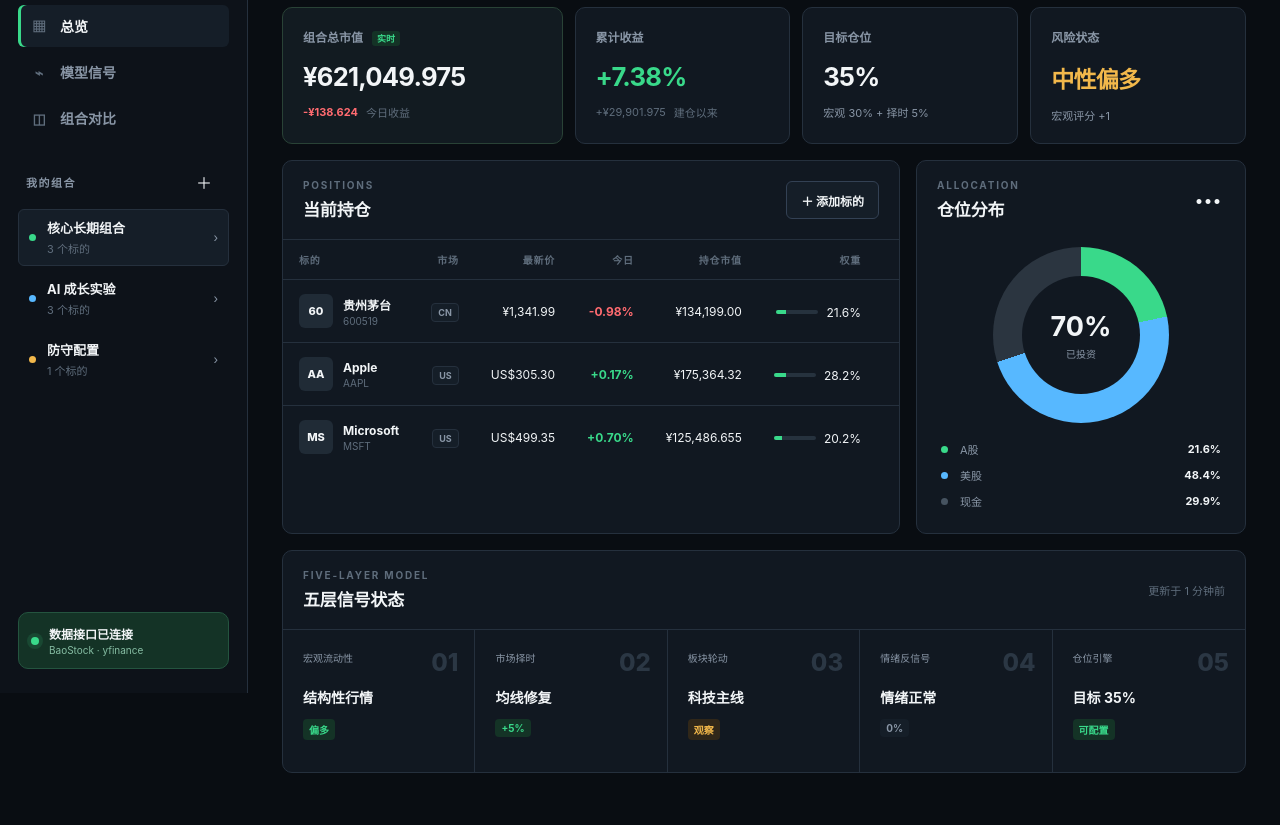
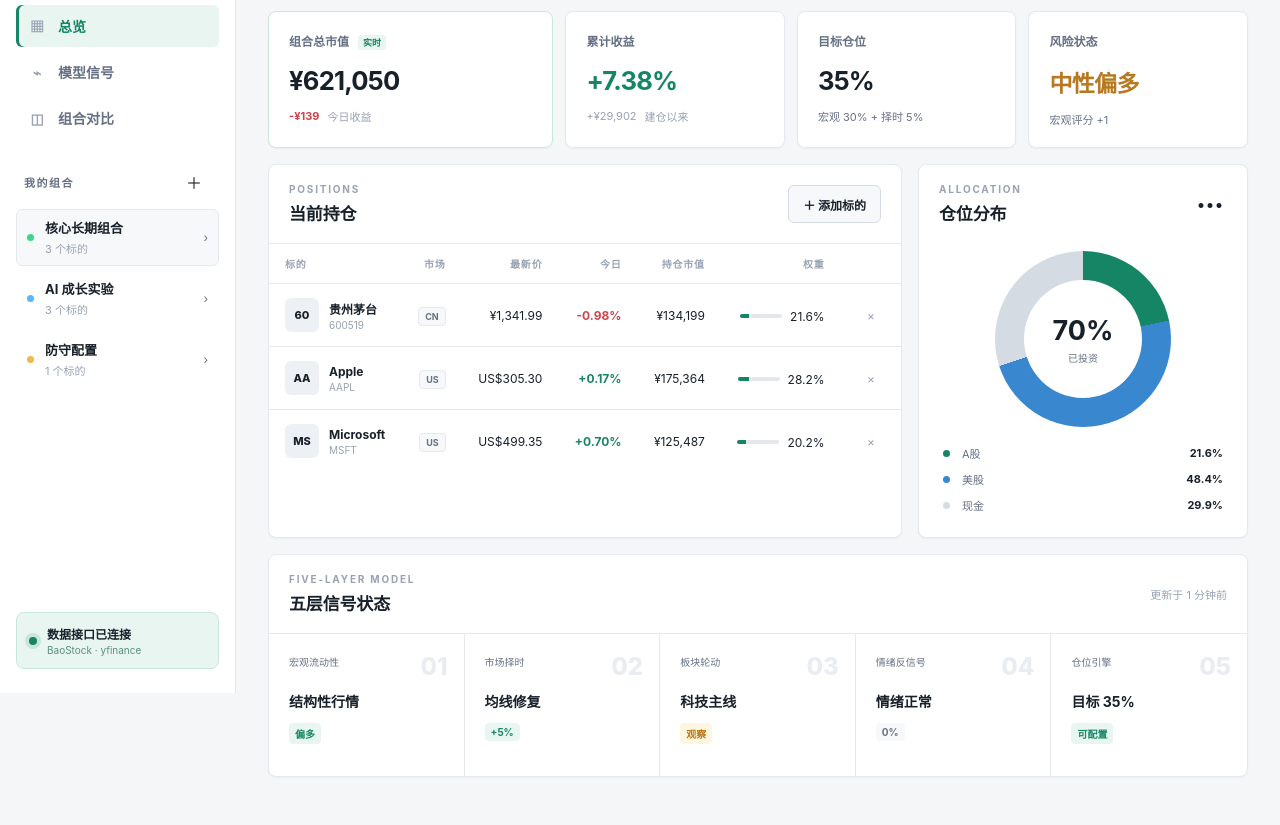
Before and after one commit to czcode0501/heng, a website built with Vite: page index.html in a window 1280 px wide. Shown: the part 107-932 px from the top of the page. Built offline with nearby package versions, Linux system fonts and the light colour scheme.

Commit message:
feat: modernize dashboard visual system

```diff
--- a/app.js
+++ b/app.js
@@ -67,6 +67,7 @@ const elements = {
   dialog: document.querySelector("#create-portfolio-dialog"),
   createForm: document.querySelector("#create-portfolio-form"),
   toast: document.querySelector("#toast"),
+  themeToggle: document.querySelector("#theme-toggle"),
 };
 
 function stockBySymbol(symbol) {
@@ -86,6 +87,14 @@ function costInCny(position) {
 }
 
 function formatMoney(value, currency = "CNY") {
+  return new Intl.NumberFormat("zh-CN", {
+    style: "currency",
+    currency,
+    maximumFractionDigits: currency === "CNY" ? 0 : 2,
+  }).format(value);
+}
+
+function formatPrice(value, currency = "CNY") {
   return new Intl.NumberFormat("zh-CN", {
     style: "currency",
     currency,
@@ -121,12 +130,12 @@ function renderAllocation(portfolio, investedValue, totalValue) {
   const usShare = totalValue ? (marketValues.美股 / totalValue) * 100 : 0;
   const cash = Math.max(0, 100 - aShare - usShare);
   elements.investedPercent.textContent = `${invested.toFixed(0)}%`;
-  elements.allocationRing.style.background = `conic-gradient(var(--accent) 0 ${aShare}%, var(--cyan) ${aShare}% ${aShare + usShare}%, #2b3540 ${aShare + usShare}% 100%)`;
+  elements.allocationRing.style.background = `conic-gradient(var(--accent) 0 ${aShare}%, var(--cyan) ${aShare}% ${aShare + usShare}%, var(--cash) ${aShare + usShare}% 100%)`;
   elements.allocationRing.setAttribute("aria-label", `A股 ${aShare.toFixed(1)}%，美股 ${usShare.toFixed(1)}%，现金 ${cash.toFixed(1)}%`);
   const items = [
-    ["A股", aShare, "#39d98a"],
-    ["美股", usShare, "#57b8ff"],
-    ["现金", cash, "#465360"],
+    ["A股", aShare, "var(--accent)"],
+    ["美股", usShare, "var(--cyan)"],
+    ["现金", cash, "var(--cash)"],
   ];
   elements.allocationLegend.innerHTML = items
     .map(([label, value, color]) => `<div><span class="legend-dot" style="--legend-color:${color}" aria-hidden="true"></span><dt>${label}</dt><dd>${value.toFixed(1)}%</dd></div>`)
@@ -163,7 +172,7 @@ function renderActivePortfolio() {
       return `<tr>
         <td><div class="stock-cell"><span class="stock-avatar">${stock.symbol.slice(0, 2)}</span><span><strong>${stock.name}</strong><small>${stock.symbol}</small></span></div></td>
         <td><span class="market-badge">${marketName}</span></td>
-        <td>${formatMoney(stock.price, stock.currency)}</td>
+        <td>${formatPrice(stock.price, stock.currency)}</td>
         <td class="${changeClass}">${stock.change >= 0 ? "+" : ""}${stock.change.toFixed(2)}%</td>
         <td>${formatMoney(value)}</td>
         <td><span class="weight-bar"><i style="--weight:${Math.min(weight, 100)}%"></i>${weight.toFixed(1)}%</span></td>
@@ -342,4 +351,12 @@ document.addEventListener("click", (event) => {
   if (!event.target.closest(".search-wrap")) elements.searchResults.hidden = true;
 });
 
+elements.themeToggle.addEventListener("click", () => {
+  const isDark = document.documentElement.dataset.theme === "dark";
+  document.documentElement.dataset.theme = isDark ? "light" : "dark";
+  elements.themeToggle.setAttribute("aria-pressed", String(!isDark));
+  elements.themeToggle.setAttribute("aria-label", isDark ? "切换到深色模式" : "切换到浅色模式");
+  elements.themeToggle.querySelector("span").textContent = isDark ? "☾" : "☀";
+});
+
 render();
--- a/styles.css
+++ b/styles.css
@@ -1,26 +1,67 @@
 :root {
+  color-scheme: light;
+  --bg: #f4f6f8;
+  --sidebar: #ffffff;
+  --surface: #ffffff;
+  --surface-raised: #f7f8fa;
+  --surface-hover: #f0f2f5;
+  --border: #e5e9ef;
+  --border-strong: #d6dce5;
+  --text: #18202a;
+  --muted: #667085;
+  --subtle: #98a2b3;
+  --accent: #168565;
+  --accent-hover: #117257;
+  --accent-soft: #e8f5f0;
+  --accent-border: #c8e8dc;
+  --accent-muted: #5b8f7c;
+  --cyan: #3987cf;
+  --warning: #b7791f;
+  --warning-soft: #fff6df;
+  --danger: #d1434b;
+  --danger-soft: #fff0f1;
+  --focus: #2684ff;
+  --cash: #d5dbe3;
+  --avatar: #edf1f5;
+  --track: #e4e8ed;
+  --signal-number: #e9edf2;
+  --radius-sm: 6px;
+  --radius-md: 8px;
+  --radius-lg: 12px;
+  --shadow: 0 16px 40px rgb(16 24 40 / 12%);
+  --shadow-card: 0 1px 2px rgb(16 24 40 / 4%);
+  font-family: Inter, "SF Pro Display", "Segoe UI", "Microsoft YaHei", sans-serif;
+}
+
+html[data-theme="dark"] {
   color-scheme: dark;
-  --bg: #090d12;
-  --sidebar: #0d1219;
-  --surface: #111821;
-  --surface-raised: #151e28;
-  --surface-hover: #1a2531;
-  --border: #25303d;
-  --border-strong: #334154;
-  --text: #f2f5f7;
-  --muted: #8996a6;
-  --subtle: #5f6d7c;
-  --accent: #39d98a;
-  --accent-soft: #143326;
-  --cyan: #57b8ff;
-  --warning: #f2b84b;
-  --danger: #ff6b70;
-  --focus: #9bd0ff;
-  --radius-sm: 6px;
-  --radius-md: 10px;
-  --radius-lg: 14px;
-  --shadow: 0 18px 50px rgb(0 0 0 / 24%);
-  font-family: Inter, "SF Pro Display", "Segoe UI", "Microsoft YaHei", sans-serif;
+  --bg: #0b0f14;
+  --sidebar: #0f141b;
+  --surface: #131a22;
+  --surface-raised: #18212b;
+  --surface-hover: #1d2834;
+  --border: #25303c;
+  --border-strong: #344252;
+  --text: #f1f4f7;
+  --muted: #98a3b0;
+  --subtle: #697685;
+  --accent: #3bd49a;
+  --accent-hover: #52e0aa;
+  --accent-soft: #133326;
+  --accent-border: #24563f;
+  --accent-muted: #89bda9;
+  --cyan: #56aef0;
+  --warning: #efb84d;
+  --warning-soft: #332816;
+  --danger: #ff7479;
+  --danger-soft: #351d23;
+  --focus: #72b7ff;
+  --cash: #35414e;
+  --avatar: #202b36;
+  --track: #2a3540;
+  --signal-number: #2a3541;
+  --shadow: 0 18px 50px rgb(0 0 0 / 28%);
+  --shadow-card: none;
 }
 
 * { box-sizing: border-box; }
@@ -34,10 +75,10 @@ a { color: inherit; text-decoration: none; }
 .skip-link:focus { transform: translateY(0); }
 .sr-only { position: absolute; width: 1px; height: 1px; padding: 0; margin: -1px; overflow: hidden; clip: rect(0, 0, 0, 0); white-space: nowrap; border: 0; }
 
-.app-shell { min-height: 100vh; display: grid; grid-template-columns: 248px minmax(0, 1fr); }
-.sidebar { position: sticky; top: 0; height: 100vh; display: flex; flex-direction: column; padding: 24px 18px; background: var(--sidebar); border-right: 1px solid var(--border); }
+.app-shell { min-height: 100vh; display: grid; grid-template-columns: 236px minmax(0, 1fr); }
+.sidebar { position: sticky; top: 0; height: 100vh; display: flex; flex-direction: column; padding: 24px 16px; background: var(--sidebar); border-right: 1px solid var(--border); }
 .brand { display: flex; align-items: center; gap: 12px; padding: 0 8px 24px; border-bottom: 1px solid var(--border); }
-.brand-mark { display: grid; place-items: center; width: 38px; height: 38px; background: var(--text); color: var(--bg); border-radius: var(--radius-sm); font-weight: 800; }
+.brand-mark { display: grid; place-items: center; width: 38px; height: 38px; background: var(--text); color: var(--surface); border-radius: var(--radius-sm); font-weight: 800; }
 .brand strong, .brand small { display: block; }
 .brand strong { font-size: 17px; letter-spacing: .08em; }
 .brand small { margin-top: 2px; color: var(--muted); font-size: 11px; letter-spacing: .12em; text-transform: uppercase; }
@@ -45,7 +86,7 @@ a { color: inherit; text-decoration: none; }
 .workspace-nav { display: grid; gap: 4px; padding: 22px 0; }
 .nav-link { display: flex; align-items: center; gap: 12px; min-height: 42px; padding: 0 12px; border-radius: var(--radius-sm); color: var(--muted); font-size: 14px; font-weight: 600; }
 .nav-link:hover { color: var(--text); background: var(--surface-hover); }
-.nav-link.active { color: var(--text); background: var(--surface-raised); box-shadow: inset 3px 0 var(--accent); }
+.nav-link.active { color: var(--accent); background: var(--accent-soft); box-shadow: inset 3px 0 var(--accent); }
 .nav-link span { width: 18px; color: var(--subtle); text-align: center; }
 
 .portfolio-nav { min-height: 0; display: flex; flex: 1; flex-direction: column; padding-top: 4px; }
@@ -62,14 +103,16 @@ a { color: inherit; text-decoration: none; }
 .portfolio-button strong { display: block; overflow: hidden; text-overflow: ellipsis; white-space: nowrap; font-size: 13px; }
 .portfolio-button small { color: var(--subtle); font-size: 11px; }
 .portfolio-button > span:last-child { color: var(--muted); font-size: 12px; }
-.connection-card { display: flex; align-items: center; gap: 10px; margin-top: 18px; padding: 12px; background: var(--accent-soft); border: 1px solid #24543f; border-radius: var(--radius-md); }
+.connection-card { display: flex; align-items: center; gap: 10px; margin-top: 18px; padding: 12px; background: var(--accent-soft); border: 1px solid var(--accent-border); border-radius: var(--radius-md); }
 .connection-card strong, .connection-card small { display: block; }
 .connection-card strong { font-size: 12px; }
-.connection-card small { margin-top: 2px; color: #86bda3; font-size: 10px; }
-.status-dot { width: 8px; height: 8px; flex: 0 0 auto; border-radius: 50%; background: var(--accent); box-shadow: 0 0 0 4px rgb(57 217 138 / 12%); }
+.connection-card small { margin-top: 2px; color: var(--accent-muted); font-size: 10px; }
+.status-dot { width: 8px; height: 8px; flex: 0 0 auto; border-radius: 50%; background: var(--accent); box-shadow: 0 0 0 4px color-mix(in srgb, var(--accent) 14%, transparent); }
 
-.main-content { min-width: 0; padding: 30px 34px 48px; }
+.main-content { min-width: 0; padding: 28px 32px 48px; }
 .topbar { gap: 24px; margin-bottom: 26px; }
+.page-context { display: flex; gap: 7px; margin: 0 0 7px; color: var(--subtle); font-size: 11px; }
+.page-context span:last-child { color: var(--muted); }
 .eyebrow { margin: 0 0 5px; color: var(--subtle); font-size: 10px; font-weight: 700; letter-spacing: .18em; }
 h1, h2, p { margin-top: 0; }
 h1 { margin-bottom: 0; font-size: clamp(24px, 2.2vw, 32px); letter-spacing: -.025em; }
@@ -83,10 +126,12 @@ h2 { margin-bottom: 0; font-size: 17px; letter-spacing: -.01em; }
 .search-icon { position: absolute; top: 11px; left: 14px; color: var(--muted); font-size: 20px; }
 kbd { position: absolute; top: 11px; right: 11px; padding: 3px 7px; background: var(--surface-raised); border: 1px solid var(--border); border-radius: 4px; color: var(--subtle); font-size: 10px; }
 .search-results { position: absolute; top: calc(100% + 8px); right: 0; left: 0; z-index: 20; overflow: hidden; background: var(--surface-raised); border: 1px solid var(--border-strong); border-radius: var(--radius-md); box-shadow: var(--shadow); }
+.theme-toggle { display: grid; place-items: center; width: 42px; height: 42px; flex: 0 0 auto; background: var(--surface); border: 1px solid var(--border); border-radius: var(--radius-md); color: var(--muted); cursor: pointer; }
+.theme-toggle:hover { color: var(--text); background: var(--surface-hover); border-color: var(--border-strong); }
 .search-option { width: 100%; display: grid; grid-template-columns: 36px 1fr auto; align-items: center; gap: 10px; padding: 10px 12px; background: transparent; border: 0; border-bottom: 1px solid var(--border); text-align: left; cursor: pointer; }
 .search-option:last-child { border-bottom: 0; }
 .search-option:hover, .search-option:focus-visible { background: var(--surface-hover); outline: none; }
-.stock-avatar { display: grid; place-items: center; width: 34px; height: 34px; background: #202b36; border-radius: var(--radius-sm); font-size: 11px; font-weight: 800; }
+.stock-avatar { display: grid; place-items: center; width: 34px; height: 34px; background: var(--avatar); border-radius: var(--radius-sm); font-size: 11px; font-weight: 800; }
 .search-option strong, .search-option small { display: block; }
 .search-option small { margin-top: 2px; color: var(--muted); }
 .search-option > span:last-child { color: var(--accent); font-size: 12px; font-weight: 700; }
@@ -96,9 +141,9 @@ kbd { position: absolute; top: 11px; right: 11px; padding: 3px 7px; background:
 .search-feedback small { color: var(--muted); font-size: 11px; }
 
 .metrics-grid { display: grid; grid-template-columns: 1.3fr repeat(3, 1fr); gap: 12px; margin-bottom: 16px; }
-.metric-card, .panel { background: var(--surface); border: 1px solid var(--border); }
+.metric-card, .panel { background: var(--surface); border: 1px solid var(--border); box-shadow: var(--shadow-card); }
 .metric-card { min-height: 132px; padding: 20px; border-radius: var(--radius-md); }
-.primary-metric { background: #121b21; border-color: #294236; }
+.primary-metric { border-color: var(--accent-border); }
 .metric-label { color: var(--muted); font-size: 12px; font-weight: 600; }
 .live-label { margin-left: 6px; padding: 2px 5px; color: var(--accent); background: var(--accent-soft); border-radius: 3px; font-size: 9px; }
 .metric-card > strong { display: block; margin: 16px 0 12px; font-size: clamp(22px, 2vw, 29px); letter-spacing: -.03em; }
@@ -113,8 +158,8 @@ kbd { position: absolute; top: 11px; right: 11px; padding: 3px 7px; background:
 .panel-header { min-height: 76px; padding: 18px 20px; border-bottom: 1px solid var(--border); }
 .panel-header.compact { border-bottom: 0; }
 .button { min-height: 38px; padding: 0 14px; border: 1px solid transparent; border-radius: var(--radius-sm); font-weight: 700; font-size: 12px; cursor: pointer; }
-.button.primary { background: var(--accent); color: #06140e; }
-.button.primary:hover { background: #4ee49a; }
+.button.primary { background: var(--accent); color: #ffffff; }
+.button.primary:hover { background: var(--accent-hover); }
 .button.secondary { background: var(--surface-raised); border-color: var(--border-strong); }
 .button.secondary:hover { background: var(--surface-hover); }
 button:focus-visible, a:focus-visible { outline: 2px solid var(--focus); outline-offset: 2px; }
@@ -128,16 +173,16 @@ td { padding: 14px 16px; border-top: 1px solid var(--border); text-align: right;
 .stock-cell small { margin-top: 2px; color: var(--subtle); }
 .market-badge { padding: 3px 6px; background: var(--surface-raised); border: 1px solid var(--border); border-radius: 4px; color: var(--muted); font-size: 9px; font-weight: 700; }
 .weight-bar { display: inline-flex; align-items: center; gap: 8px; }
-.weight-bar i { width: 42px; height: 4px; overflow: hidden; background: #26323e; border-radius: 3px; }
+.weight-bar i { width: 42px; height: 4px; overflow: hidden; background: var(--track); border-radius: 3px; }
 .weight-bar i::before { display: block; width: var(--weight); height: 100%; background: var(--accent); content: ""; }
 .remove-button { width: 28px; height: 28px; background: transparent; border: 0; border-radius: 4px; color: var(--subtle); cursor: pointer; }
-.remove-button:hover { background: #351c23; color: var(--danger); }
+.remove-button:hover { background: var(--danger-soft); color: var(--danger); }
 .empty-state { padding: 52px 20px; text-align: center; }
 .empty-state p { max-width: 390px; margin: 8px auto 18px; color: var(--muted); font-size: 13px; }
 
 .allocation-panel { min-height: 360px; }
 .allocation-visual { display: grid; place-items: center; padding: 8px 20px 18px; }
-.allocation-ring { position: relative; width: 176px; height: 176px; display: grid; place-items: center; border-radius: 50%; background: conic-gradient(var(--accent) 0 50%, var(--cyan) 50% 75%, #2b3540 75% 100%); }
+.allocation-ring { position: relative; width: 176px; height: 176px; display: grid; place-items: center; border-radius: 50%; background: conic-gradient(var(--accent) 0 50%, var(--cyan) 50% 75%, var(--cash) 75% 100%); }
 .allocation-ring::after { position: absolute; width: 118px; height: 118px; background: var(--surface); border-radius: 50%; content: ""; }
 .allocation-ring div { position: relative; z-index: 1; text-align: center; }
 .allocation-ring strong, .allocation-ring span { display: block; }
@@ -155,13 +200,13 @@ td { padding: 14px 16px; border-top: 1px solid var(--border); text-align: right;
 .signal-grid { display: grid; grid-template-columns: repeat(5, 1fr); }
 .signal-grid article { position: relative; min-height: 142px; padding: 20px; border-right: 1px solid var(--border); }
 .signal-grid article:last-child { border-right: 0; }
-.signal-grid article > span { position: absolute; top: 18px; right: 16px; color: #2b3744; font-size: 24px; font-weight: 800; }
+.signal-grid article > span { position: absolute; top: 18px; right: 16px; color: var(--signal-number); font-size: 24px; font-weight: 800; }
 .signal-grid small, .signal-grid strong, .signal-grid em { display: block; }
 .signal-grid small { color: var(--muted); font-size: 10px; }
 .signal-grid strong { margin: 22px 0 12px; font-size: 14px; }
 .signal-grid em { width: fit-content; padding: 3px 6px; border-radius: 4px; font-size: 10px; font-style: normal; font-weight: 700; }
 .signal-up { color: var(--accent); background: var(--accent-soft); }
-.signal-watch { color: var(--warning); background: #302719; }
+.signal-watch { color: var(--warning); background: var(--warning-soft); }
 .signal-flat { color: var(--muted); background: var(--surface-raised); }
 
 dialog { width: min(460px, calc(100vw - 32px)); padding: 0; background: var(--surface-raised); border: 1px solid var(--border-strong); border-radius: var(--radius-lg); color: var(--text); box-shadow: var(--shadow); }
```
Also changed, not shown: index.html (+4 -1 lines).
